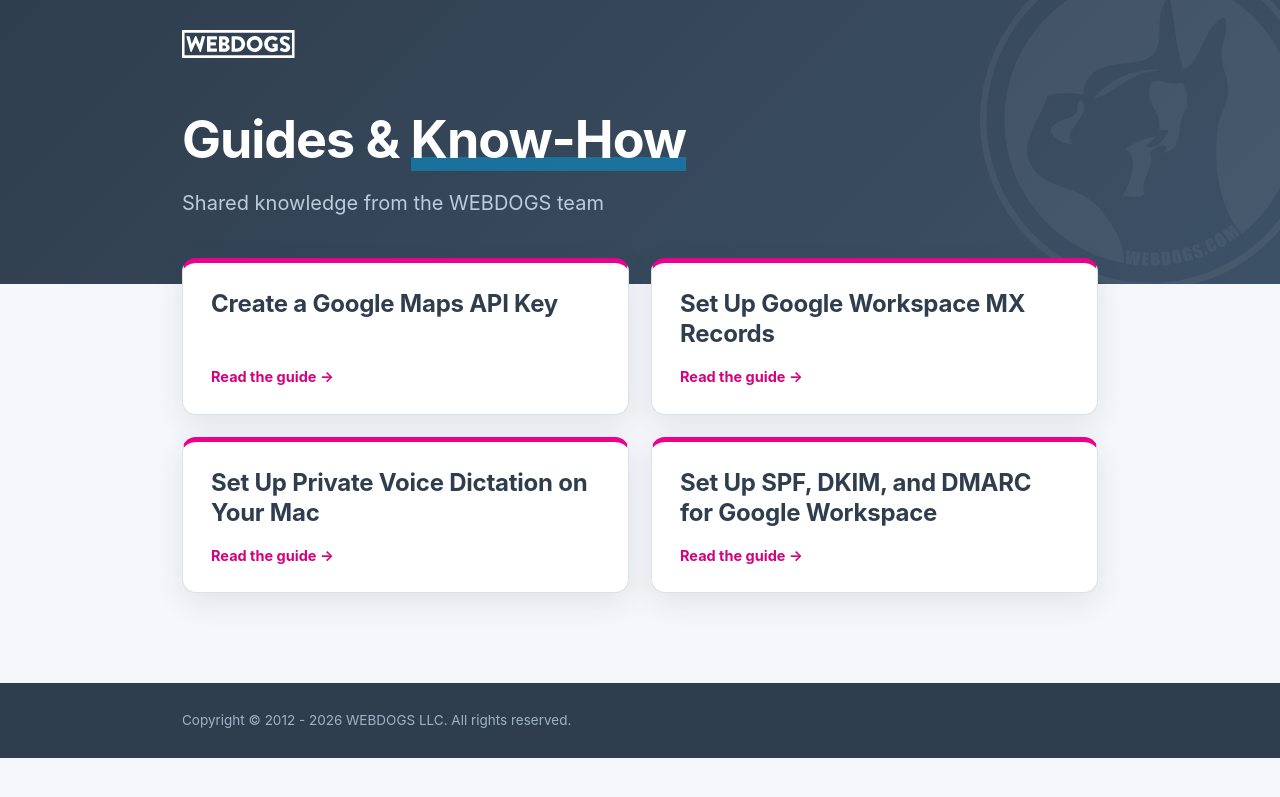
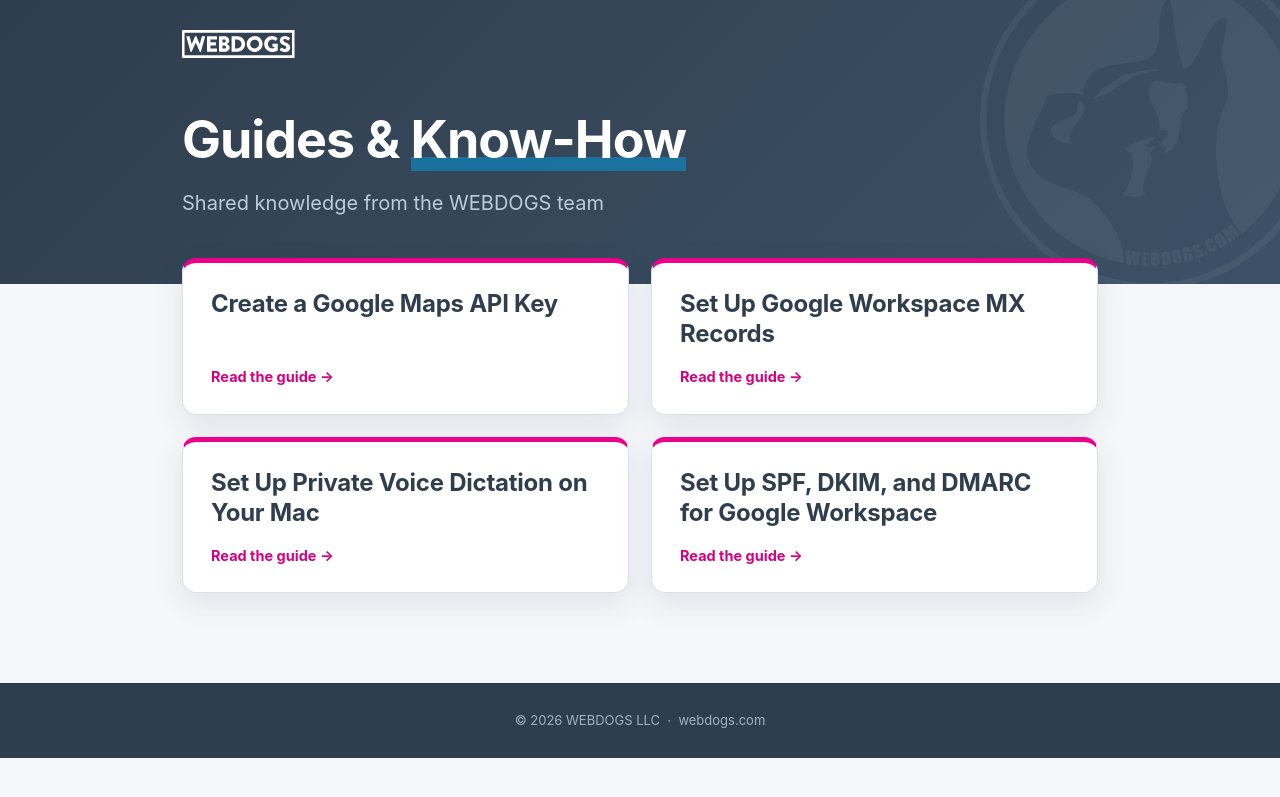
Before and after one commit to theWEBDOGS/guides, a Jekyll site: the page built from index.md, in a window 1280 px wide. Shown: the top 797 px of the page. Built offline with Jekyll 4.4.1, drawn with Linux system fonts in a browser that asks for light colours; some web fonts are replaced.

Commit message:
Publish guides (2026-06-11) [generated]

```diff
--- a/_layouts/base.html
+++ b/_layouts/base.html
@@ -18,7 +18,7 @@
 {{ content }}
 <footer class="site-footer">
   <div class="footer-in">
-    <span>Copyright © 2012 - {{ site.time | date: "%Y" }} WEBDOGS LLC. All rights reserved.</span>
+    <span>© {{ site.time | date: "%Y" }} WEBDOGS LLC &nbsp;·&nbsp; <a href="https://www.webdogs.com">webdogs.com</a></span>
   </div>
 </footer>
 </body>
--- a/assets/css/guides.css
+++ b/assets/css/guides.css
@@ -320,8 +320,10 @@ article h2 { scroll-margin-top: 26px; }
 .site-footer { background: var(--navy); }
 .footer-in {
   max-width: 980px; margin: 0 auto; padding: 26px 32px;
-  color: #9fb3c8; font-size: 13.5px;
+  text-align: center; color: #9fb3c8; font-size: 13px;
 }
+.footer-in a { color: inherit; text-decoration: none; }
+.footer-in a:hover { color: #fff; text-decoration: underline; }
 
 /* ---------- small screens ---------- */
 
```
